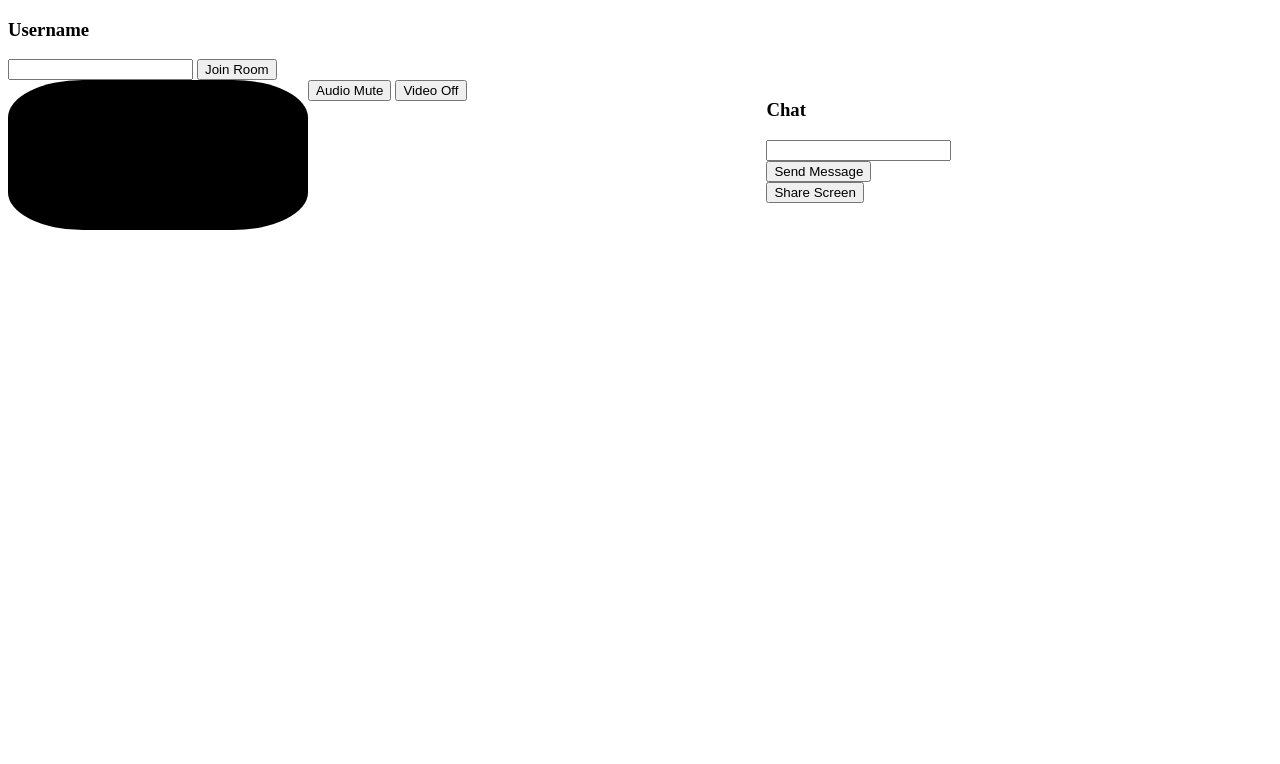
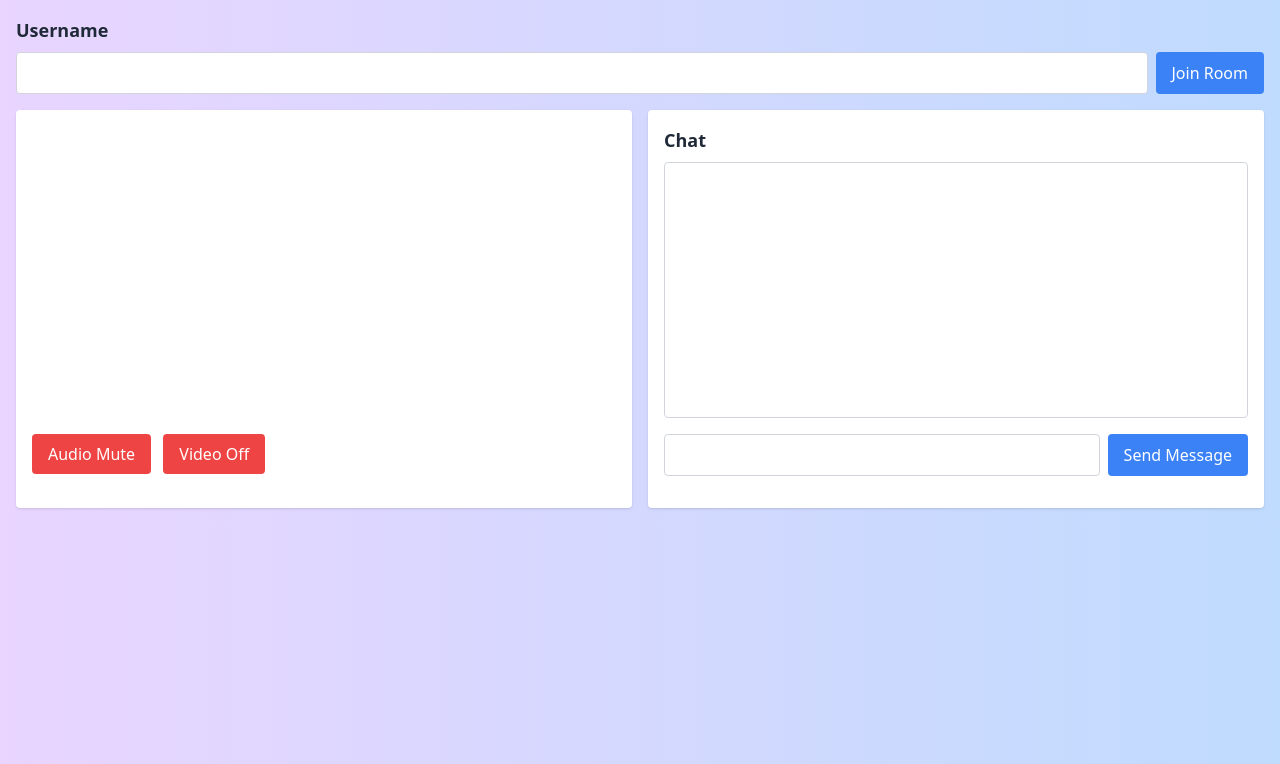
Before and after one commit to PhungHoang1909/Django_StreamVideo, a Django app: page / in a window 1280 px wide. Shown: the top 764 px of the page. Run offline with Django 4.2, Linux system fonts and the light colour scheme; some libraries are stand-ins or nearby versions.

Commit message:
UI Updated

```diff
--- a/WebRTC/static/css/main.css
+++ /dev/null
@@ -1,15 +0,0 @@
-.video-grid-container{
-    display: grid;
-    grid-template-columns: repeat(3, 1fr);
-    background-color: black;
-}
-
-.main-grid-container {
-    display: grid;
-    grid-template-columns: 60% 20%;
-}
-
-video {
-    border-radius: 25%;
-    background-color: black;
-}
--- a/WebRTC/streamapp/templates/streamapp/base.html
+++ b/WebRTC/streamapp/templates/streamapp/base.html
@@ -9,37 +9,39 @@
     <title>Django Channels WebRTC</title>
     <meta name="description" content="">
     <meta name="viewport" content="width=device-width, initial-scale=1">
-        <link rel="stylesheet" type="text/css" href="{% static "css/main.css" %}">
+    <script src="https://cdn.tailwindcss.com"></script>
 </head>
-    <body>
-        <h3 id="label-username">Username</h3>
-        <div>
-            <input id="username">
-            <button id="btn-join">Join Room</button>
+<body class="bg-gradient-to-r from-purple-200 to-blue-200 text-gray-800">
+<div class="container mx-auto p-4">
+    <h3 id="label-username" class="text-lg font-semibold mb-2">Username</h3>
+    <div class="flex mb-4">
+        <input id="username" class="border border-gray-300 rounded p-2 flex-grow mr-2">
+        <button id="btn-join" class="bg-blue-500 hover:bg-blue-700 text-white px-4 py-2 rounded">Join Room</button>
     </div>
 
-        <div class="main-grid-container">
-            <div id="video-container">
-                <div><video id="local-video" style="float: left;" autoplay playsinline></video></div>
-                <button id="btn-toggle-audio">Audio Mute</button>
-                <button id="btn-toggle-video">Video Off</button>
+    <div class="grid grid-cols-2 gap-4">
+        <div id="video-container" class="bg-white p-4 rounded shadow">
+            <div>
+                <video id="local-video" class="w-full h-auto" autoplay playsinline></video>
             </div>
-
-            <div id="chat">
-                <h3>Chat</h3>
-                <div id="messages">
-                    <ul id="message-list"></ul>
-                </div>
-
-                <div>
-                    <input id="msg">
-                    <button id="btn-send-msg">Send Message</butotn>
-                </div>
-
-                <button id="btn-share-screen">Share Screen</button>
+            <div class="mt-4">
+                <button id="btn-toggle-audio" class="bg-red-500 hover:bg-red-700 text-white px-4 py-2 rounded mr-2">Audio Mute</button>
+                <button id="btn-toggle-video" class="bg-red-500 hover:bg-red-700 text-white px-4 py-2 rounded">Video Off</button>
             </div>
         </div>
 
+        <div id="chat" class="bg-white p-4 rounded shadow">
+            <h3 class="text-lg font-semibold mb-2">Chat</h3>
+            <div id="messages" class="mb-4 h-64 overflow-y-auto border border-gray-300 rounded p-2">
+                <ul id="message-list"></ul>
+            </div>
+            <div class="flex mb-4">
+                <input id="msg" class="border border-gray-300 rounded p-2 flex-grow mr-2">
+                <button id="btn-send-msg" class="bg-blue-500 hover:bg-blue-700 text-white px-4 py-2 rounded">Send Message</button>
+            </div>
+        </div>
+    </div>
+</div>
 
 <script type="text/javascript" src="{% static 'js/main.js' %}" async defer></script>
 </body>
```
Lines whose indentation alone changed are shown as unchanged.
